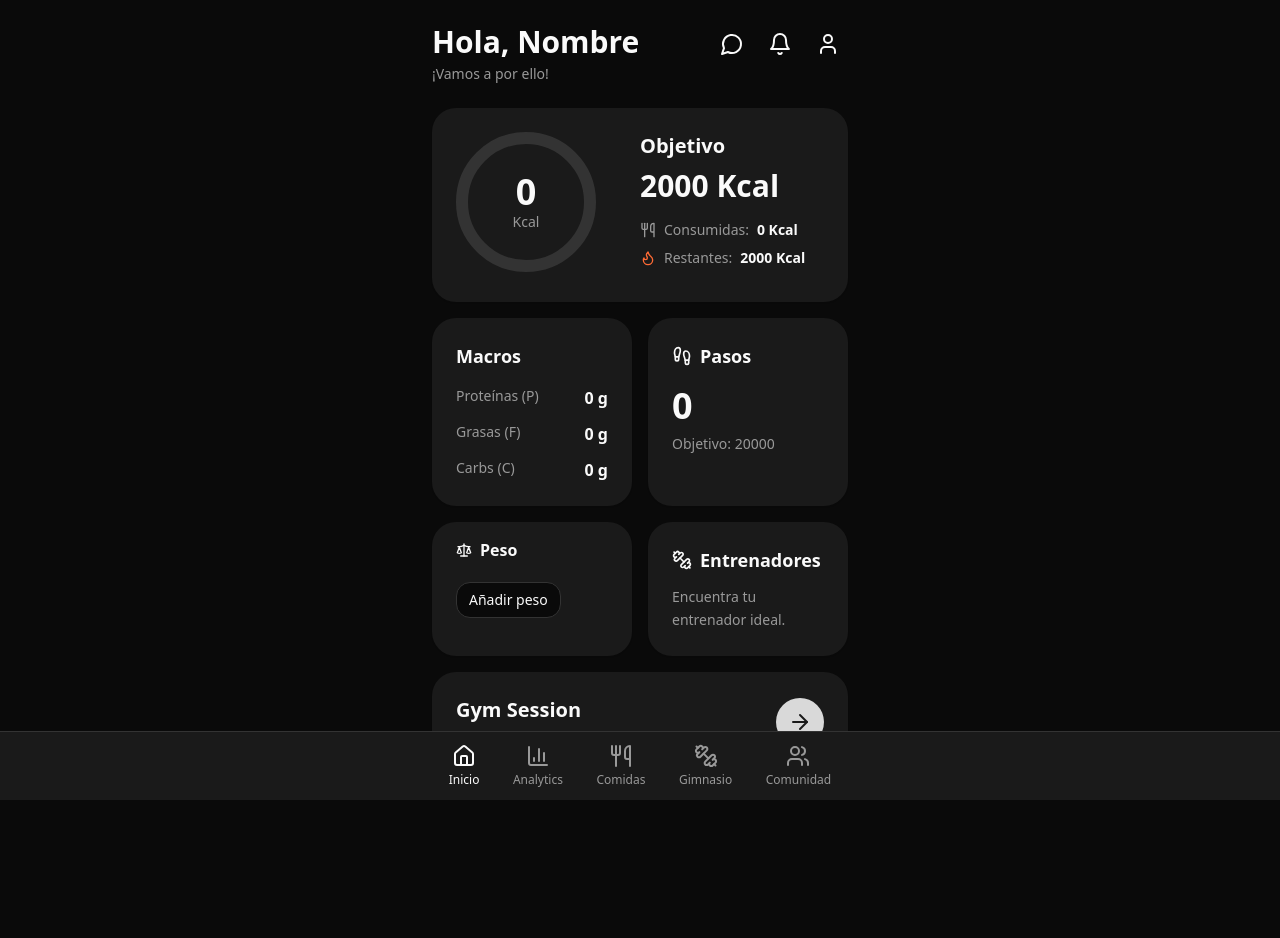
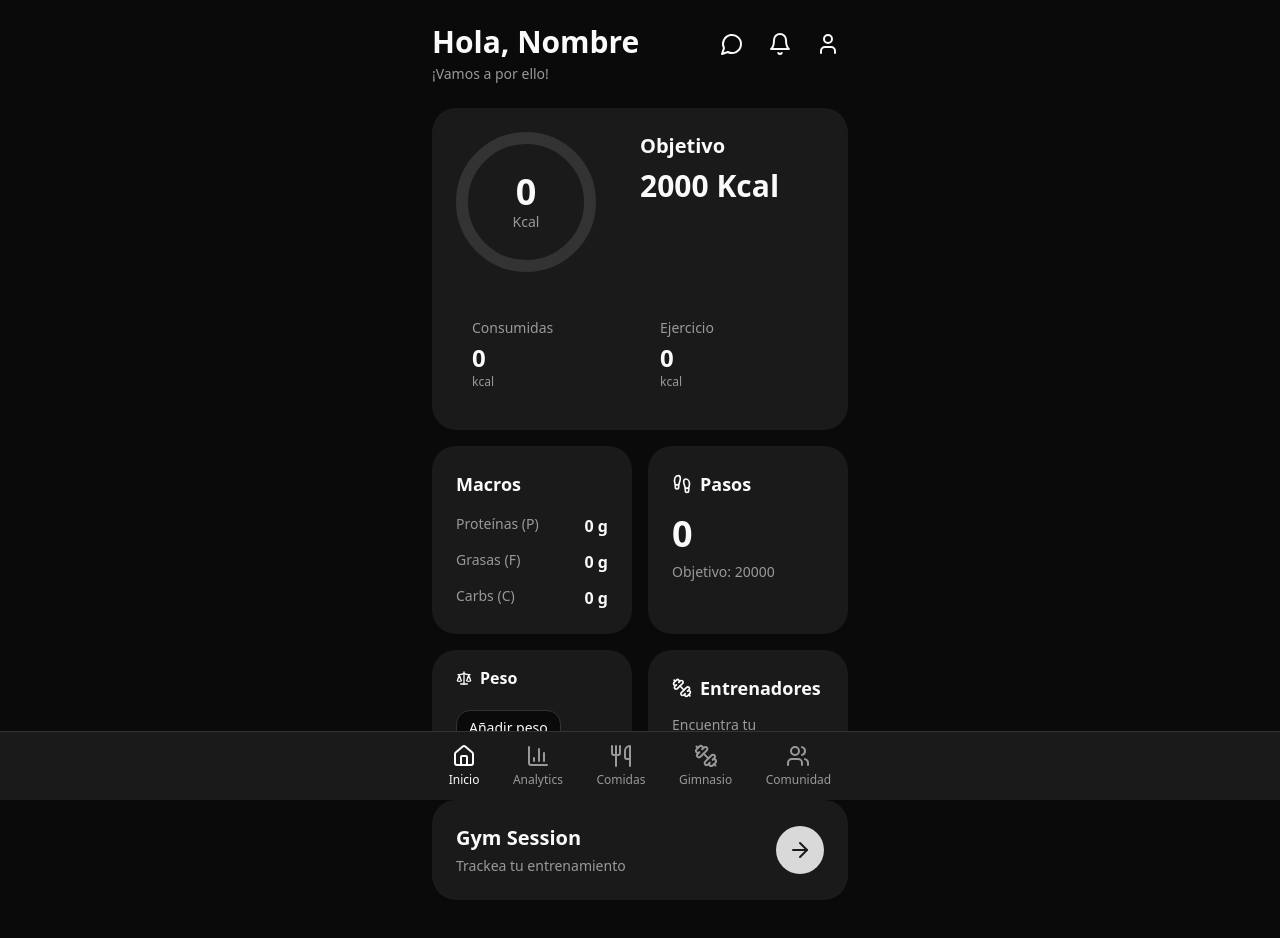
Before and after one commit to jacobmontiel222/ale-fit-fusion, a React (Vite) app: page / in a window 1280 px wide. Shown: the top 938 px of the page. Before the commit the page ends 892 px from the top, so only its background shows below. Built offline with nearby package versions, Linux system fonts and the light colour scheme; the HTML template or start-up script is replaced by a standard one.

Commit message:
Refactor Inicio kcal display

```diff
--- a/src/lib/storage.ts
+++ b/src/lib/storage.ts
@@ -6,6 +6,7 @@ interface Profile {
   name?: string;
   weightUnit: 'kg' | 'lb';
   height?: number;
+  kcalPerStep?: number;
 }
 
 interface Goals {
@@ -37,6 +38,7 @@ interface AppState {
 const DEFAULT_STATE: AppState = {
   profile: {
     weightUnit: 'kg',
+    kcalPerStep: 0.045,
   },
   goals: {
     dailyCalories: 2000,
--- a/src/pages/Index.tsx
+++ b/src/pages/Index.tsx
@@ -25,19 +25,25 @@ const Index = () => {
 
   const [todayWeight, setTodayWeight] = useState<number | null>(null);
   const [todaySteps, setTodaySteps] = useState<number>(0);
+  const [kcalPerStep, setKcalPerStep] = useState<number>(0.045);
 
   // Get nutrition data for today
   const todayNutrition = getTotals(today);
 
+  // Calculate exercise calories
+  const exerciseKcal = Math.round(todaySteps * kcalPerStep);
+
   useEffect(() => {
-    // Load today's weight
+    // Load today's weight and steps
     const state = getState();
     const todayEntry = state.analyticsWeight.find(entry => entry.date === today);
     setTodayWeight(todayEntry?.kg || null);
 
-    // Load today's steps
     const todayStepsEntry = state.analyticsSteps.find(entry => entry.date === today);
     setTodaySteps(todayStepsEntry?.steps || 0);
+
+    // Load kcalPerStep from profile
+    setKcalPerStep(state.profile.kcalPerStep || 0.045);
   }, [today]);
 
   return (
@@ -66,31 +72,38 @@ const Index = () => {
         </div>
 
         {/* Main Calories Card */}
-        <StatsCard
-          className="relative overflow-hidden cursor-pointer hover:bg-secondary/50 transition-colors"
-          onClick={() => navigate('/comidas')}
-        >
-          <div className="flex justify-between items-start">
+        <StatsCard className="relative overflow-hidden">
+          <div className="flex justify-between items-start mb-6">
             <div className="flex-1">
               <CircularProgress value={todayNutrition.kcalConsumed} max={todayNutrition.kcalTarget} />
             </div>
-            <div className="flex-1 space-y-4">
-              <div>
-                <h2 className="text-xl font-semibold text-foreground mb-2">Objetivo</h2>
-                <p className="text-3xl font-bold text-foreground">{todayNutrition.kcalTarget} Kcal</p>
-              </div>
-              <div className="space-y-2">
-                <div className="flex items-center gap-2">
-                  <Utensils className="w-4 h-4 text-muted-foreground" />
-                  <span className="text-sm text-muted-foreground">Consumidas:</span>
-                  <span className="text-sm font-semibold text-foreground">{todayNutrition.kcalConsumed} Kcal</span>
-                </div>
-                <div className="flex items-center gap-2">
-                  <Flame className="w-4 h-4" style={{ color: '#ff6b35' }} />
-                  <span className="text-sm text-muted-foreground">Restantes:</span>
-                  <span className="text-sm font-semibold text-foreground">{Math.max(0, todayNutrition.kcalTarget - todayNutrition.kcalConsumed)} Kcal</span>
-                </div>
-              </div>
+            <div className="flex-1">
+              <h2 className="text-xl font-semibold text-foreground mb-2">Objetivo</h2>
+              <p className="text-3xl font-bold text-foreground">{todayNutrition.kcalTarget.toLocaleString('es-ES')} Kcal</p>
+            </div>
+          </div>
+
+          <div className="grid grid-cols-2 gap-2">
+            <div
+              className="cursor-pointer hover:bg-secondary/50 transition-colors rounded-2xl p-4"
+              onClick={() => navigate('/comidas')}
+            >
+              <p className="text-sm text-muted-foreground mb-1">Consumidas</p>
+              <p className="text-2xl font-bold text-foreground" style={{ fontSize: 'clamp(1.25rem, 5vw, 1.5rem)' }}>
+                {todayNutrition.kcalConsumed.toLocaleString('es-ES')}
+              </p>
+              <p className="text-xs text-muted-foreground">kcal</p>
+            </div>
+
+            <div
+              className="cursor-pointer hover:bg-secondary/50 transition-colors rounded-2xl p-4"
+              onClick={() => navigate('/analytics?focus=steps')}
+            >
+              <p className="text-sm text-muted-foreground mb-1">Ejercicio</p>
+              <p className="text-2xl font-bold text-foreground" style={{ fontSize: 'clamp(1.25rem, 5vw, 1.5rem)' }}>
+                {exerciseKcal.toLocaleString('es-ES')}
+              </p>
+              <p className="text-xs text-muted-foreground">kcal</p>
             </div>
           </div>
         </StatsCard>
```
